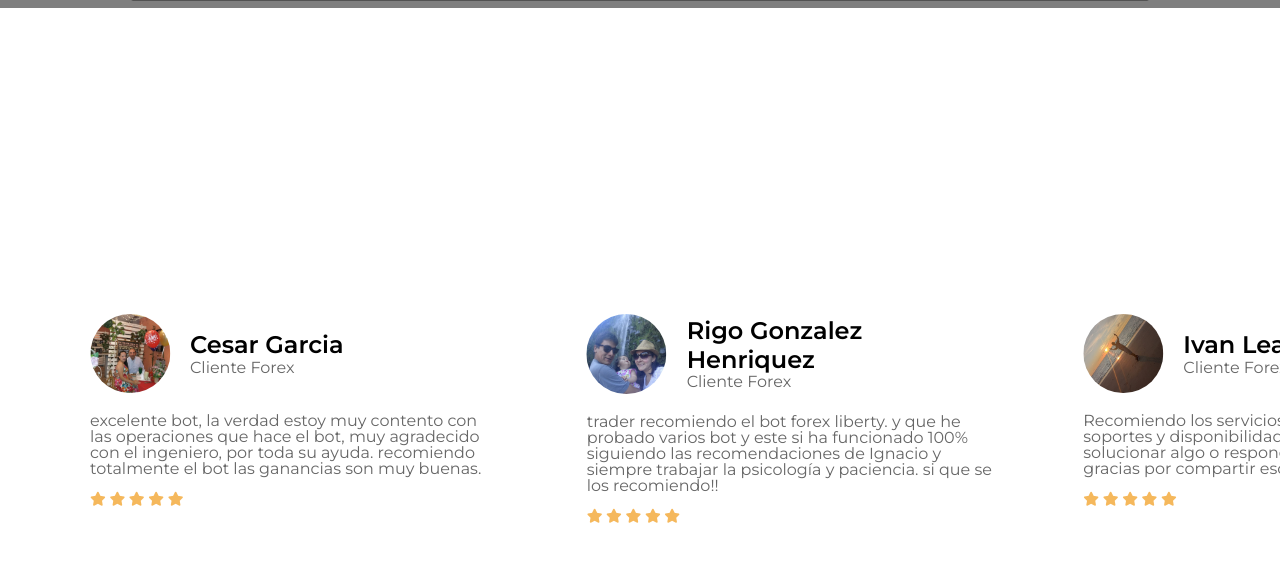
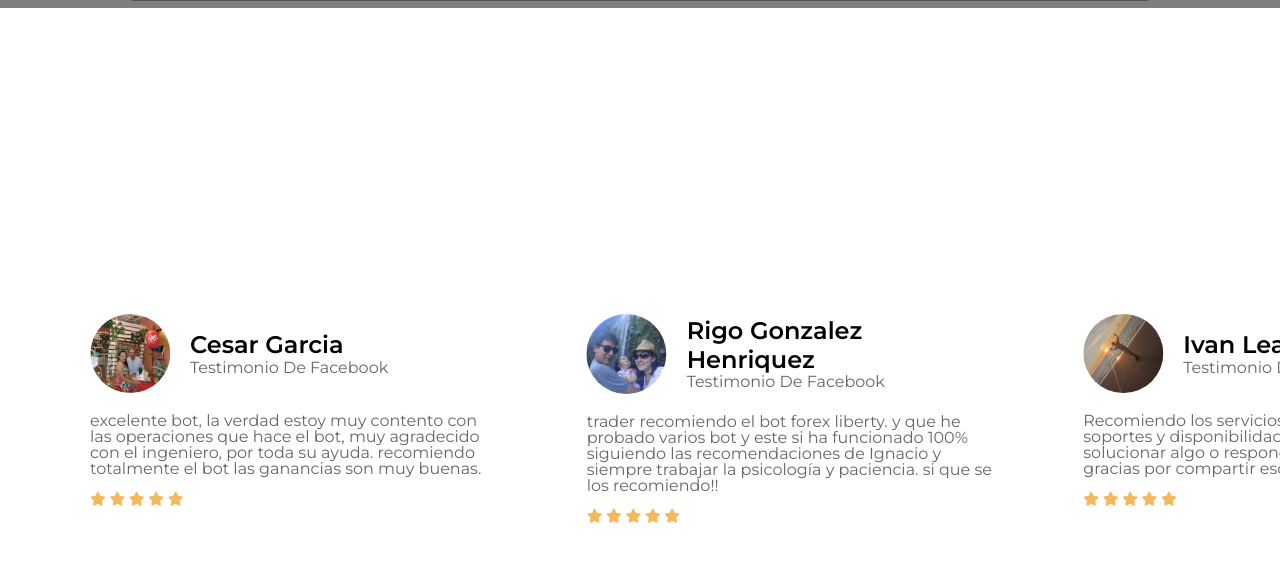
Before and after one commit to BraulioVega/ForexLiberty, a plain HTML site: page index.html in a window 1280 px wide. Shown: the part 792-1364 px from the top of the page. Drawn offline with nearby package versions, Linux system fonts and the light colour scheme.

Commit message:
Update index.html

```diff
--- a/index.html
+++ b/index.html
@@ -86,7 +86,7 @@
 								<img src="media/Perfil1.jpg" alt="img">
 								<div class="text-box">
 									<h3 class="name">Rigo Gonzalez Henriquez </h3>
-									<span class="job">Cliente Forex</span>
+									<span class="job">Testimonio de Facebook</span>
 								</div>
 							</div>
 							<p>trader recomiendo el bot forex liberty. y que he probado varios bot y este si ha funcionado 100% siguiendo las recomendaciones de Ignacio y siempre trabajar la psicología y paciencia. si que se los recomiendo!!</p>
@@ -103,7 +103,7 @@
 								<img src="media/Perfil2.jpg" alt="img">
 								<div class="text-box">
 									<h3 class="name">Ivan Leal</h3>
-									<span class="job">Cliente Forex</span>
+									<span class="job">Testimonio de Facebook</span>
 								</div>
 							</div>
 							<p>Recomiendo los servicios de Forex Liberty, sus soportes y disponibilidad de su CEO para solucionar algo o responder dudas son excelentes gracias por compartir esos conocimientos</p>
@@ -120,7 +120,7 @@
 								<img src="media/Perfil3.jpg" alt="img">
 								<div class="text-box">
 									<h3 class="name">Danae AC</h3>
-									<span class="job">Cliente Forex</span>
+									<span class="job">Testimonio de Facebook</span>
 								</div>
 							</div>
 							<p>Recomiendo Forex Liberty, ya que me ha dado buenos resultados.</p>
@@ -137,7 +137,7 @@
 								<img src="media/Perfil4.jpg" alt="img">
 								<div class="text-box">
 									<h3 class="name">Brayan Ocampo</h3>
-									<span class="job">Cliente Forex</span>
+									<span class="job">Testimonio de Facebook</span>
 								</div>
 							</div>
 							<p>Excelente bot me ha dado muy buenos resultados, mi capital sigue incrementando gracias a este sistemaAdemás de eso ignacio es una gran persona que resuelve cualquier inquietud que tengas en verdad lo recomiendo</p>
@@ -154,7 +154,7 @@
 								<img src="media/Perfil5.jpg" alt="img">
 								<div class="text-box">
 									<h3 class="name">Pancho Gonzalez</h3>
-									<span class="job">Cliente Forex</span>
+									<span class="job">Testimonio de Facebook</span>
 								</div>
 							</div>
 							<p>Recomendado el bot y la atencion de Ignacio</p>
@@ -171,7 +171,7 @@
 								<img src="media/Perfil6.jpg" alt="img">
 								<div class="text-box">
 									<h3 class="name">Nelson Bisogno </h3>
-									<span class="job">Cliente Forex</span>
+									<span class="job">Testimonio de Facebook</span>
 								</div>
 							</div>
 							<p>Super recomendado es la máximo este sistema, ignacio te acompaña en todo el proceso y siempre esta pendiente del proceso</p>
@@ -188,7 +188,7 @@
 								<img src="media/Perfil7.jpg" alt="img">
 								<div class="text-box">
 									<h3 class="name">Herwi Franco </h3>
-									<span class="job">Cliente Forex</span>
+									<span class="job">Testimonio de Facebook</span>
 								</div>
 							</div>
 							<p>Excelente herramienta con un muy alto nivel de optimización, el desarrollo de este bot ha tenido un buen testeo, para llegar a donde esta, Felicitaciones Ignacio a usted y sus desarrolladores.Recomiendo ampliamente este bot.</p>
@@ -205,7 +205,7 @@
 								<img src="media/Perfil8.jpg" alt="img">
 								<div class="text-box">
 									<h3 class="name">Cesar Garcia </h3>
-									<span class="job">Cliente Forex</span>
+									<span class="job">Testimonio de Facebook</span>
 								</div>
 							</div>
 							<p>excelente bot, la verdad estoy muy contento con las operaciones que hace el bot, muy agradecido con el ingeniero, por toda su ayuda. recomiendo totalmente el bot las ganancias son muy buenas.</p>
```
